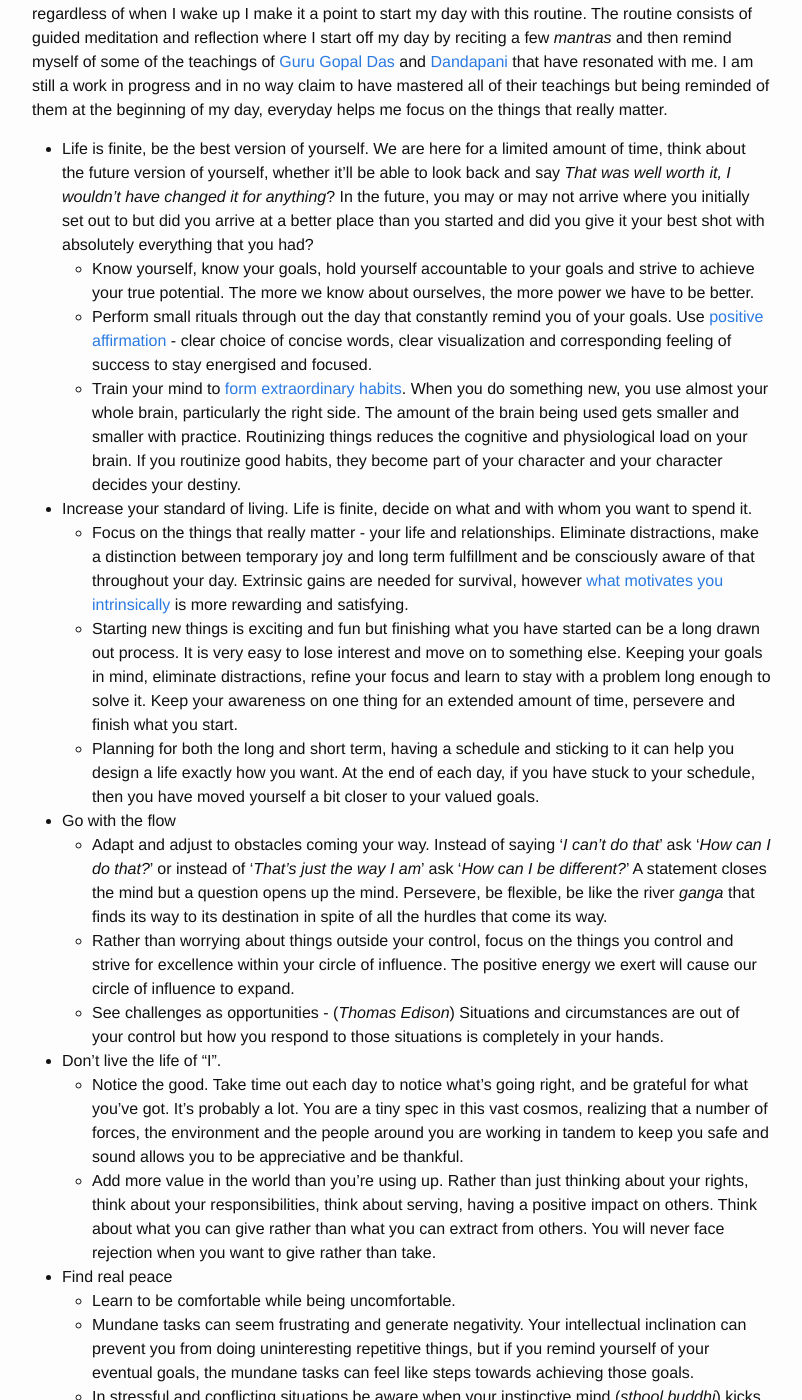
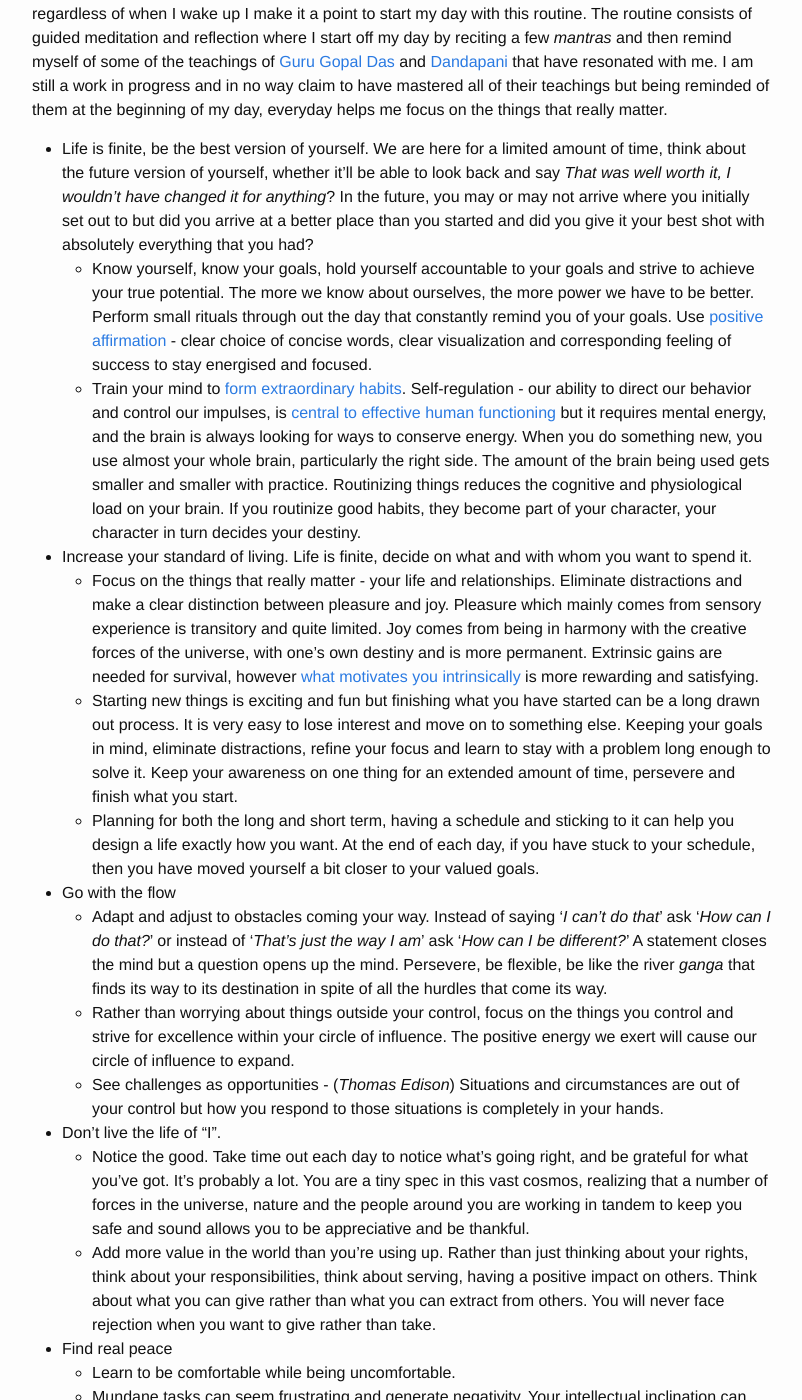
Before and after one commit to hemantksingh/hemantksingh.github.io, a Jekyll site: the page built from _posts/life/2021-02-25-my-morning-routine.markdown, in a window 1280 px wide and 1400 px high, scrolled down 276 px. Shown: the whole window, without its empty margins (238-1040 px from the left). Built offline with Jekyll 4.4.1, drawn with Linux system fonts in a browser that asks for light colours; comment, search, counter and statistics services are not loaded; some of the changed text lies outside the part shown.

Commit message:
Power of habits and distinction between pleasure and joy

```diff
--- a/_posts/life/2021-02-25-my-morning-routine.markdown
+++ b/_posts/life/2021-02-25-my-morning-routine.markdown
@@ -12,12 +12,11 @@ modified_time: '2022-01-05T05:37:00.000-08:00'
 I've never been a morning person, but over a period of time I have trained myself to start my morning with a routine that helps me setup for the day. Now I must admit, not all my mornings are early but regardless of when I wake up I make it a point to start my day with this routine. The routine consists of guided meditation and reflection where I start off my day by reciting a few *mantras* and then remind myself of some of the teachings of [Guru Gopal Das](https://twitter.com/gaurgopald) and [Dandapani](https://twitter.com/DandapaniLLC) that have resonated with me. I am still a work in progress and in no way claim to have mastered all of their teachings but being reminded of them at the beginning of my day, everyday helps me focus on the things that really matter.
 
 - Life is finite, be the best version of yourself. We are here for a limited amount of time, think about the future version of yourself, whether it'll be able to look back and say *That was well worth it, I wouldn't have changed it for anything*? In the future, you may or may not arrive where you initially set out to but did you arrive at a better place than you started and did you give it your best shot with absolutely everything that you had?
-  - Know yourself, know your goals, hold yourself accountable to your goals and strive to achieve your true potential. The more we know about ourselves, the more power we have to be better.
-  - Perform small rituals through out the day that constantly remind you of your goals. Use [positive affirmation](https://positivepsychology.com/daily-affirmations/) - clear choice of concise words, clear visualization and corresponding feeling of success to stay energised and focused.
-  - Train your mind to [form extraordinary habits](https://www.sciencedaily.com/releases/2019/01/190128105227.htm). When you do something new, you use almost your whole brain, particularly the right side. The amount of the brain being used gets smaller and smaller with practice. Routinizing things reduces the cognitive and physiological load on your brain. If you routinize good habits, they become part of your character and your character decides your destiny.
+  - Know yourself, know your goals, hold yourself accountable to your goals and strive to achieve your true potential. The more we know about ourselves, the more power we have to be better. Perform small rituals through out the day that constantly remind you of your goals. Use [positive affirmation](https://positivepsychology.com/daily-affirmations/) - clear choice of concise words, clear visualization and corresponding feeling of success to stay energised and focused.
+  - Train your mind to [form extraordinary habits](https://www.sciencedaily.com/releases/2019/01/190128105227.htm). Self-regulation - our ability to direct our behavior and control our impulses, is [central to effective human functioning](https://www.ncbi.nlm.nih.gov/pmc/articles/PMC5508938/) but it requires mental energy, and the brain is always looking for ways to conserve energy. When you do something new, you use almost your whole brain, particularly the right side. The amount of the brain being used gets smaller and smaller with practice. Routinizing things reduces the cognitive and physiological load on your brain. If you routinize good habits, they become part of your character, your character in turn decides your destiny.
 
 - Increase your standard of living. Life is finite, decide on what and with whom you want to spend it.
-  - Focus on the things that really matter - your life and relationships. Eliminate distractions, make a distinction between temporary joy and long term fulfillment and be consciously aware of that throughout your day. Extrinsic gains are needed for survival, however [what motivates you intrinsically](https://www.healthline.com/health/intrinsic-motivation#extrinsic-motivation) is more rewarding and satisfying.
+  - Focus on the things that really matter - your life and relationships. Eliminate distractions and make a clear distinction between pleasure and joy. Pleasure which mainly comes from sensory experience is transitory and quite limited. Joy comes from being in harmony with the creative forces of the universe, with one's own destiny and is more permanent. Extrinsic gains are needed for survival, however [what motivates you intrinsically](https://www.healthline.com/health/intrinsic-motivation#extrinsic-motivation) is more rewarding and satisfying.
   - Starting new things is exciting and fun but finishing what you have started can be a long drawn out process. It is very easy to lose interest and move on to something else. Keeping your goals in mind, eliminate distractions, refine your focus and learn to stay with a problem long enough to solve it. Keep your awareness on one thing for an extended amount of time, persevere and finish what you start.
   - Planning for both the long and short term, having a schedule and sticking to it can help you design a life exactly how you want. At the end of each day, if you have stuck to your schedule, then you have moved yourself a bit closer to your valued goals.
 
@@ -27,7 +26,7 @@ I've never been a morning person, but over a period of time I have trained mysel
   - See challenges as opportunities - (*Thomas Edison*) Situations and circumstances are out of your control but how you respond to those situations is completely in your hands.
 
 - Don't live the life of "I".
-  - Notice the good. Take time out each day to notice what’s going right, and be grateful for what you’ve got. It’s probably a lot. You are a tiny spec in this vast cosmos, realizing that a number of forces, the environment and the people around you are working in tandem to keep you safe and sound allows you to be appreciative and be thankful.
+  - Notice the good. Take time out each day to notice what’s going right, and be grateful for what you’ve got. It’s probably a lot. You are a tiny spec in this vast cosmos, realizing that a number of forces in the universe, nature and the people around you are working in tandem to keep you safe and sound allows you to be appreciative and be thankful.
   - Add more value in the world than you’re using up. Rather than just thinking about your rights, think about your responsibilities, think about serving, having a positive impact on others. Think about what you can give rather than what you can extract from others. You will never face rejection when you want to give rather than take.
 
 - Find real peace
```
Also changed, not shown: other parts of _posts/life/2021-02-25-my-morning-routine.markdown (+1 -1 lines).
